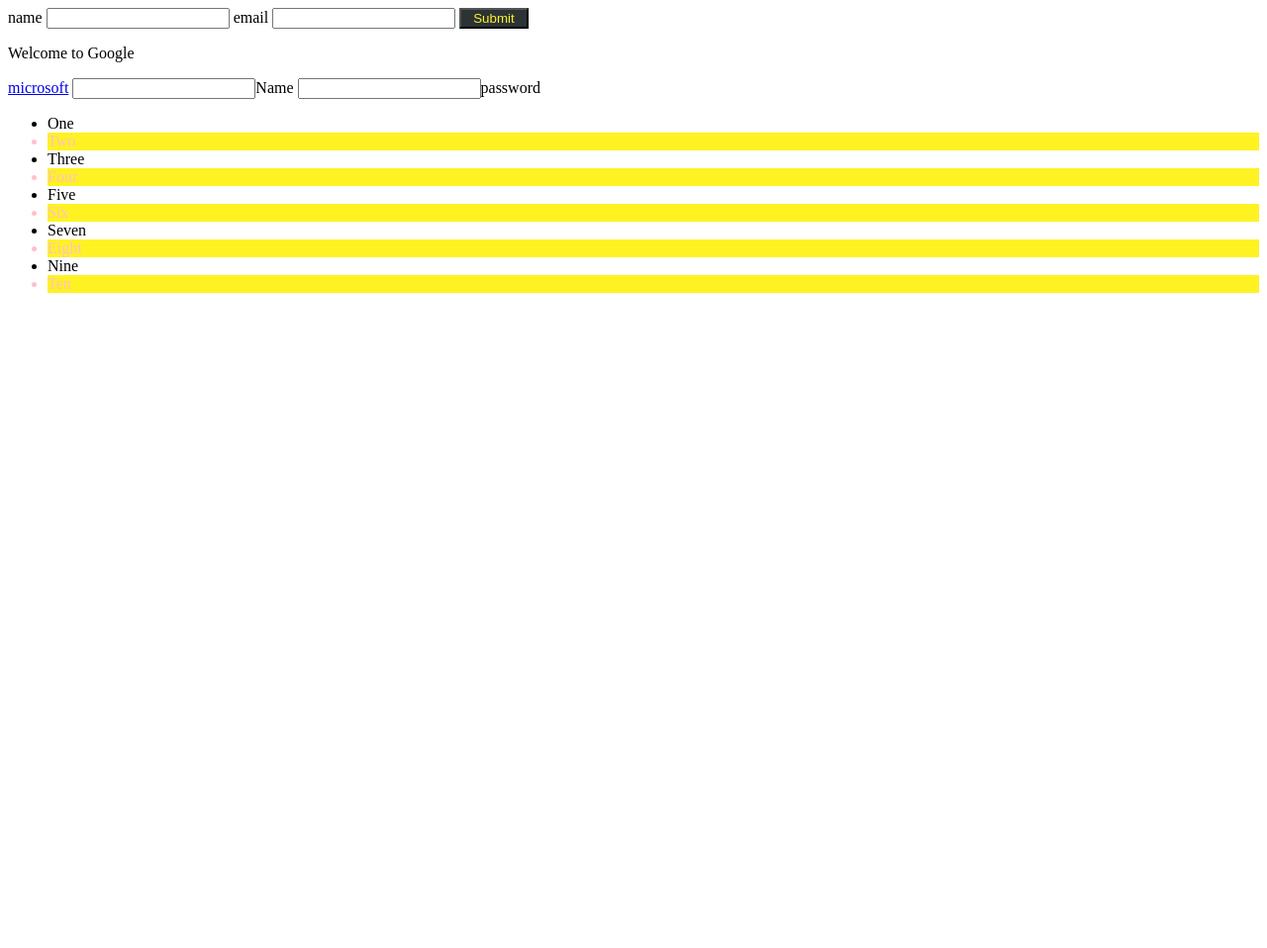
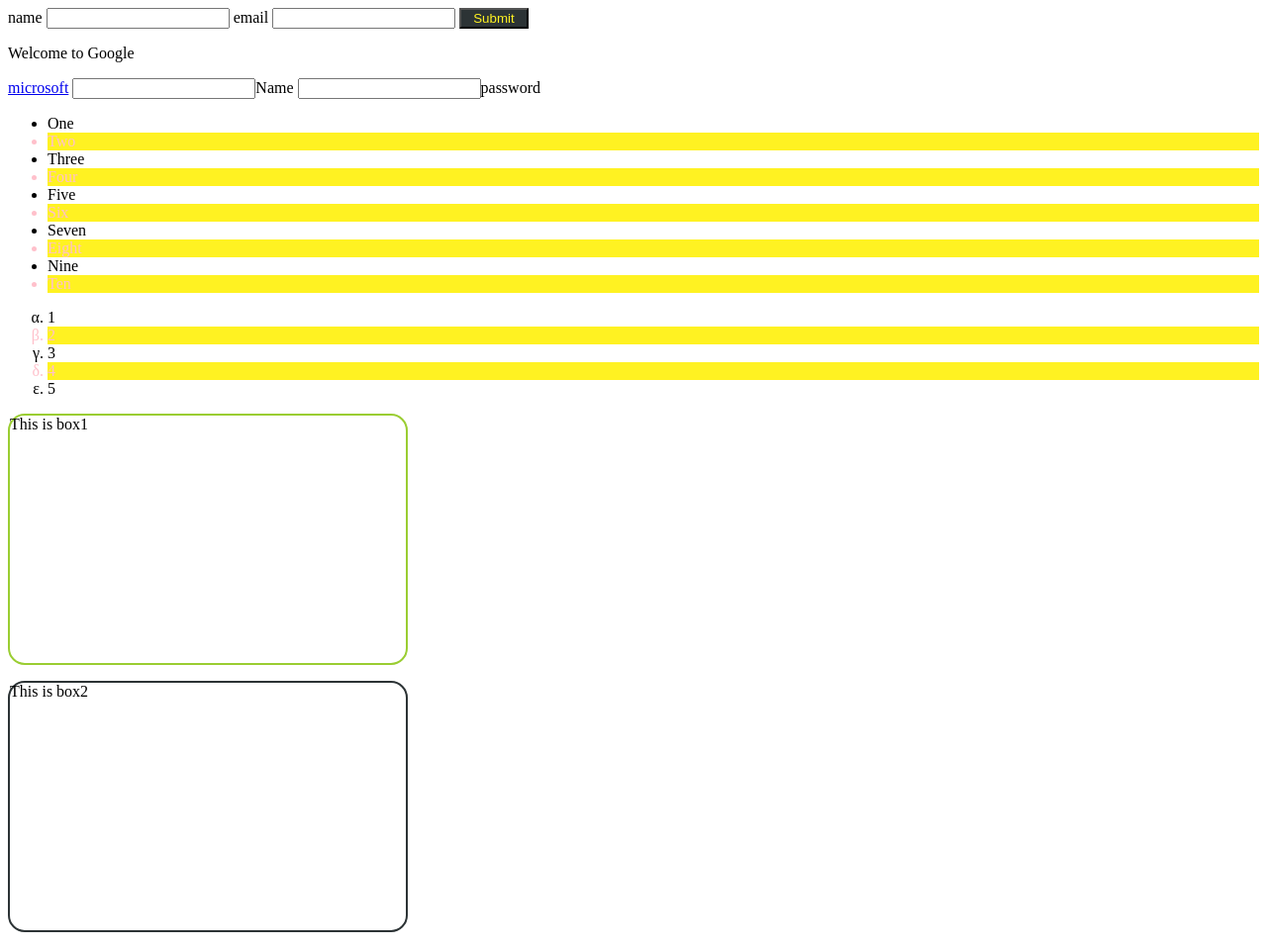
Before and after one commit to subhash1599/Full_Stack_JavaScript_Learning, a plain HTML site: page HTML/experiment.html in a window 1280 px wide. Shown: the whole page at 99% size. Before the commit the page ends 800 px from the top, so only its background shows below. Drawn offline with Linux system fonts and the light colour scheme.

Commit message:
static position in CSS

```diff
--- a/HTML/experiment.html
+++ b/HTML/experiment.html
@@ -50,5 +50,28 @@
         <li>Ten</li>
     </ul>
 
+    <ul>
+        <li class="one">1</li>
+        <li class="one">2</li>
+        <li class="one">3</li>
+        <li class="one">4</li>
+        <li class="one">5</li>
+    </ul>
+
+    <div >
+        <p class="box1">
+
+            This is box1
+        </p>
+
+        <p class="box2">
+            This is box2
+
+        </p>
+
+    </div>
+
+
+
 </body>
 </html>
--- a/HTML/style.css
+++ b/HTML/style.css
@@ -70,3 +70,25 @@ li:nth-child(even){
     background-color:rosybrown;
     color:white;
 } */
+
+.one{
+    list-style-type: lower-greek;
+}
+
+.box1{
+
+    height: 250px;
+    width: 400px;
+    border: 2px solid yellowgreen;
+    width: 300;
+    border-radius: 17px;
+}
+
+.box2{
+
+    height: 250px;
+    width: 400px;
+    border: #2C3335 solid 2px;
+    width: 300;
+    border-radius: 17px;
+}
```
